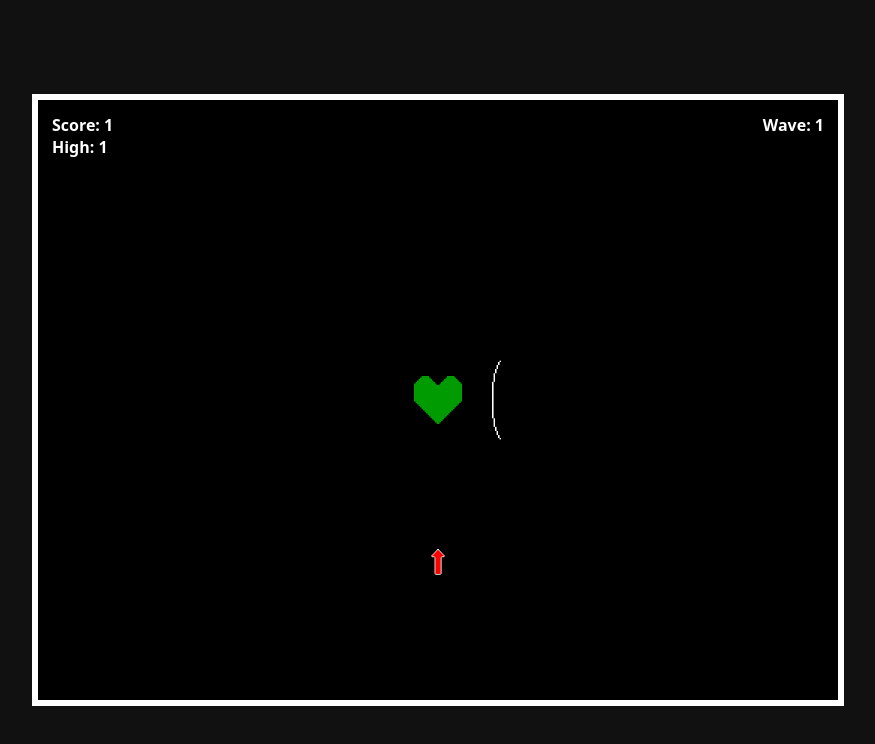
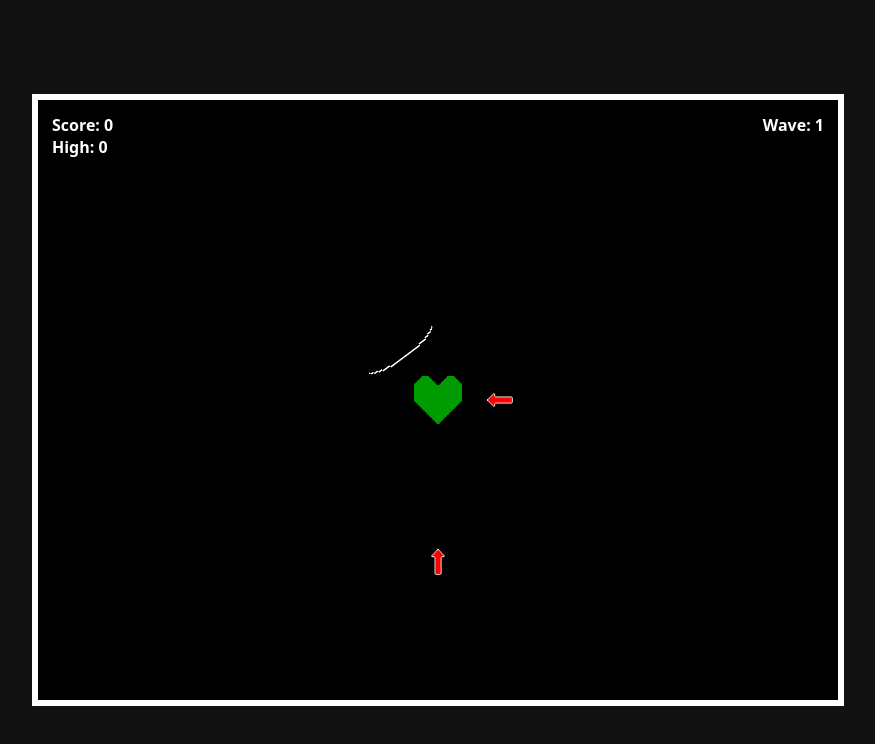
Before and after one commit to PANiC-atm/undyne-simulator, a plain HTML site: page index.html in a window 1280 px wide. Both pictures are taken after a click on the button "Click to Start". Shown: the whole page, without its empty margins (202-1077 px from the left). Drawn offline with Linux system fonts and the light colour scheme.

Commit message:
Update index.html

```diff
--- a/index.html
+++ b/index.html
@@ -78,7 +78,7 @@ let shield = {
   radius: 60,
   width: 12,
   height: 90,
-  angle: 0,
+  angle: 180,
 };
 
 // shield snap controls
@@ -107,7 +107,7 @@ function spawnArrow(direction){
 function spawnWave(){
   waveCount++;
   arrowsThisWave = 0;
-  baseSpeed = 200 + (waveCount-1)*25;
+  baseSpeed = 200 + (waveCount-1)*100;
   hud.textContent = `Wave: ${waveCount}`;
 }
 
```
